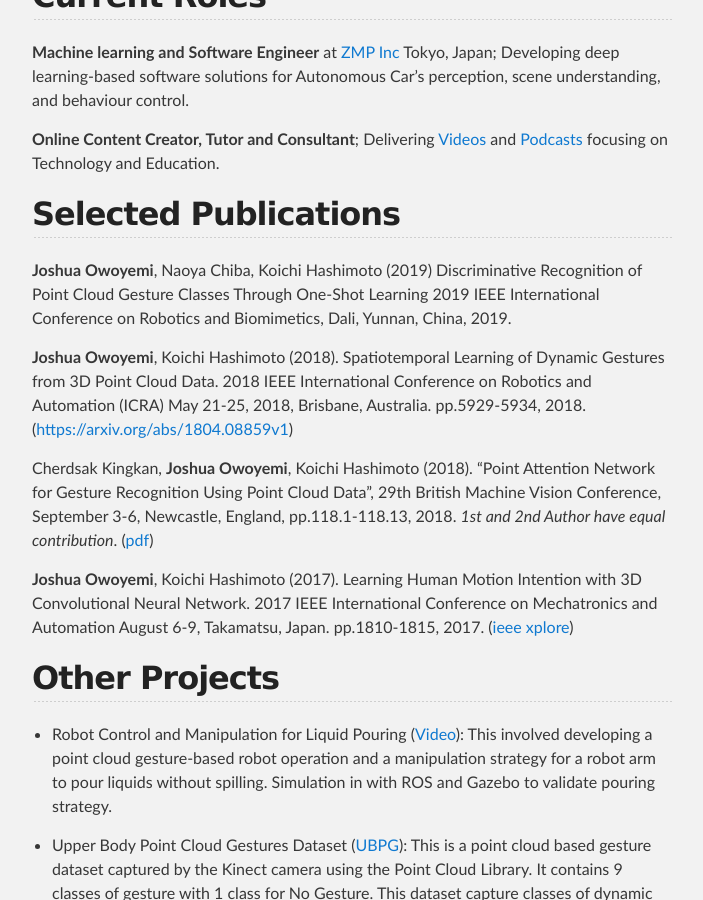
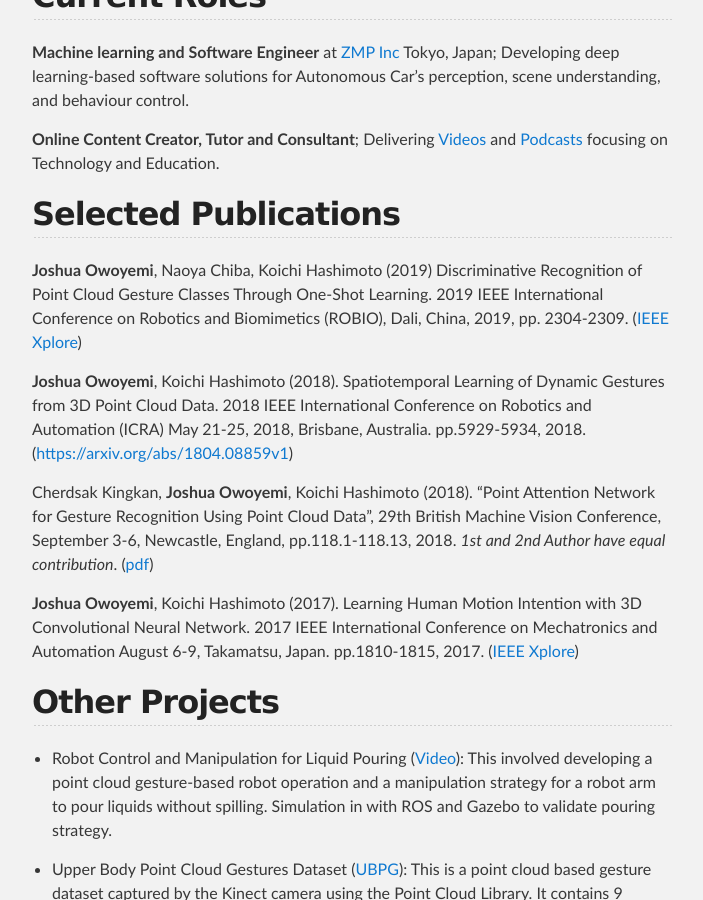
Before and after one commit to toluwajosh/toluwajosh.github.io, a Jekyll site: the page built from index.md, in a window 1280 px wide and 900 px high, scrolled down 692 px. Shown: the whole window, without its empty margins (288-991 px from the left). Built offline with Jekyll 4.4.1, drawn with Linux system fonts in a browser that asks for light colours.

Commit message:
added link for latest paper

```diff
--- a/index.md
+++ b/index.md
@@ -22,13 +22,13 @@
 
 ## Selected Publications
 
-**Joshua Owoyemi**, Naoya Chiba, Koichi Hashimoto (2019) Discriminative Recognition of Point Cloud Gesture Classes Through One-Shot Learning 2019 IEEE International Conference on Robotics and Biomimetics, Dali, Yunnan, China, 2019.
+**Joshua Owoyemi**, Naoya Chiba, Koichi Hashimoto (2019) Discriminative Recognition of Point Cloud Gesture Classes Through One-Shot Learning. 2019 IEEE International Conference on Robotics and Biomimetics (ROBIO), Dali, China, 2019, pp. 2304-2309. ([IEEE Xplore](https://ieeexplore.ieee.org/document/8961778))
 
 **Joshua Owoyemi**, Koichi Hashimoto (2018). Spatiotemporal Learning of Dynamic Gestures from 3D Point Cloud Data. 2018 IEEE International Conference on Robotics and Automation (ICRA) May 21-25, 2018, Brisbane, Australia. pp.5929-5934, 2018. ([https://arxiv.org/abs/1804.08859v1](https://arxiv.org/abs/1804.08859v1))
 
 Cherdsak Kingkan, **Joshua Owoyemi**, Koichi Hashimoto (2018). “Point Attention Network for Gesture Recognition Using Point Cloud Data”, 29th British Machine Vision Conference, September 3-6, Newcastle, England, pp.118.1-118.13, 2018. *1st and 2nd Author have equal contribution*. ([pdf](http://bmvc2018.org/contents/papers/0427.pdf))
 
-**Joshua Owoyemi**, Koichi Hashimoto (2017). Learning Human Motion Intention with 3D Convolutional Neural Network. 2017 IEEE International Conference on Mechatronics and Automation August 6-9, Takamatsu, Japan. pp.1810-1815, 2017. ([ieee xplore](https://ieeexplore.ieee.org/document/8016092))
+**Joshua Owoyemi**, Koichi Hashimoto (2017). Learning Human Motion Intention with 3D Convolutional Neural Network. 2017 IEEE International Conference on Mechatronics and Automation August 6-9, Takamatsu, Japan. pp.1810-1815, 2017. ([IEEE Xplore](https://ieeexplore.ieee.org/document/8016092))
 
 ## Other Projects
 
```
